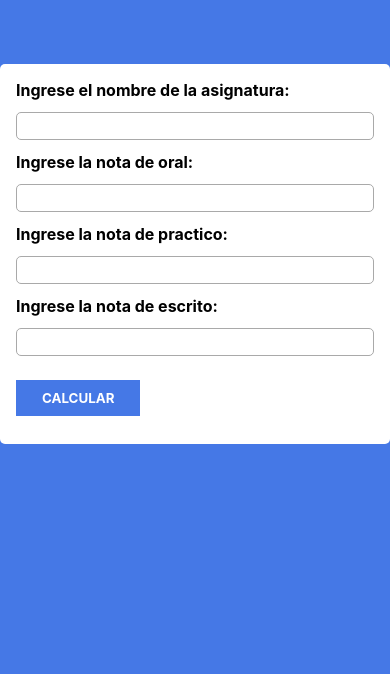
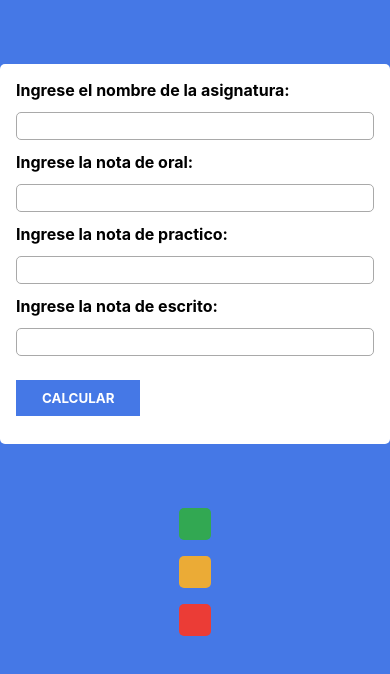
Before and after one commit to justb0ringsh1t/dis-web, a plain HTML site: page index-13.html in a window 390 px wide. Drawn offline with Linux system fonts and the light colour scheme.

Commit message:
Mejora en responsive y muestra de resultados

```diff
--- a/css/style-13.css
+++ b/css/style-13.css
@@ -1,16 +1,34 @@
+:root {
+  --color-exonero: rgb(50, 168, 82);
+  --color-diciembre: rgb(235, 171, 54);
+  --color-febrero: rgb(235, 60, 54);
+}
+
 #resultados {
   display: flex;
-  flex-flow: column;
+  gap: 1rem;
+  margin-bottom: 4rem;
 }
 
-#exonerado {
-  background-color: green;
+p {
+  border-radius: 5px;
+  padding: 1rem;
+}
+
+#exonero {
+  background-color: var(--color-exonero);
 }
 
 #diciembre {
-  background-color: yellow;
+  background-color: var(--color-diciembre);
 }
 
 #febrero {
-  background-color: red;
+  background-color: var(--color-febrero);
 }
+
+@media (max-width: 810px) {
+  #resultados {
+    flex-flow: column;
+  }
+}
--- a/index-13.html
+++ b/index-13.html
@@ -29,7 +29,7 @@
     </form>
 
     <div id="resultados">
-      <p id="exonerado"></p>
+      <p id="exonero"></p>
       <p id="diciembre"></p>
       <p id="febrero"></p>
     </div>
--- a/js/script-13.js
+++ b/js/script-13.js
@@ -1,6 +1,6 @@
 $('document').ready(() => {
   $('#btn-calcular').on('click', () => {
-    const asignatura = $('#asignatura').val()
+    const asignatura = $('#nombre').val()
     const oral = Number($('#oral').val())
     const practico = Number($('#practico').val())
     const escrito = Number($('#escrito').val())
```
